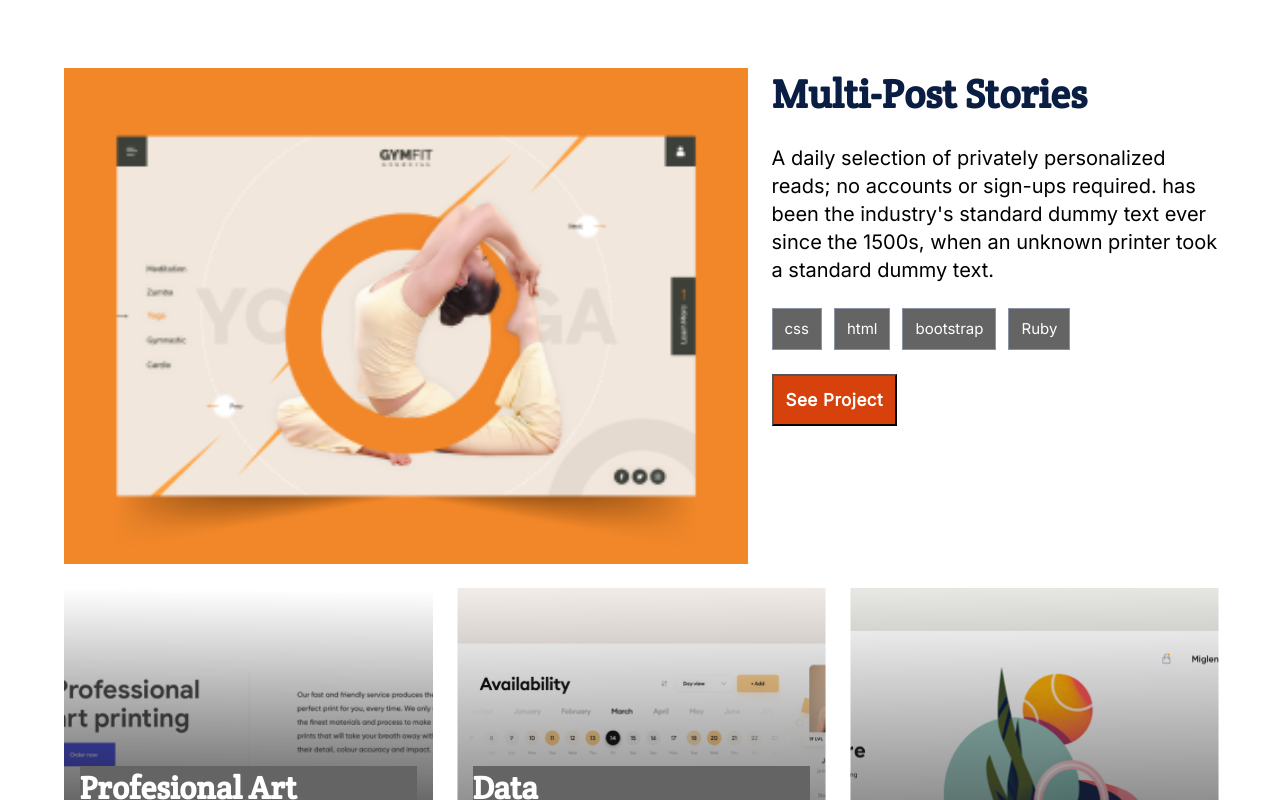
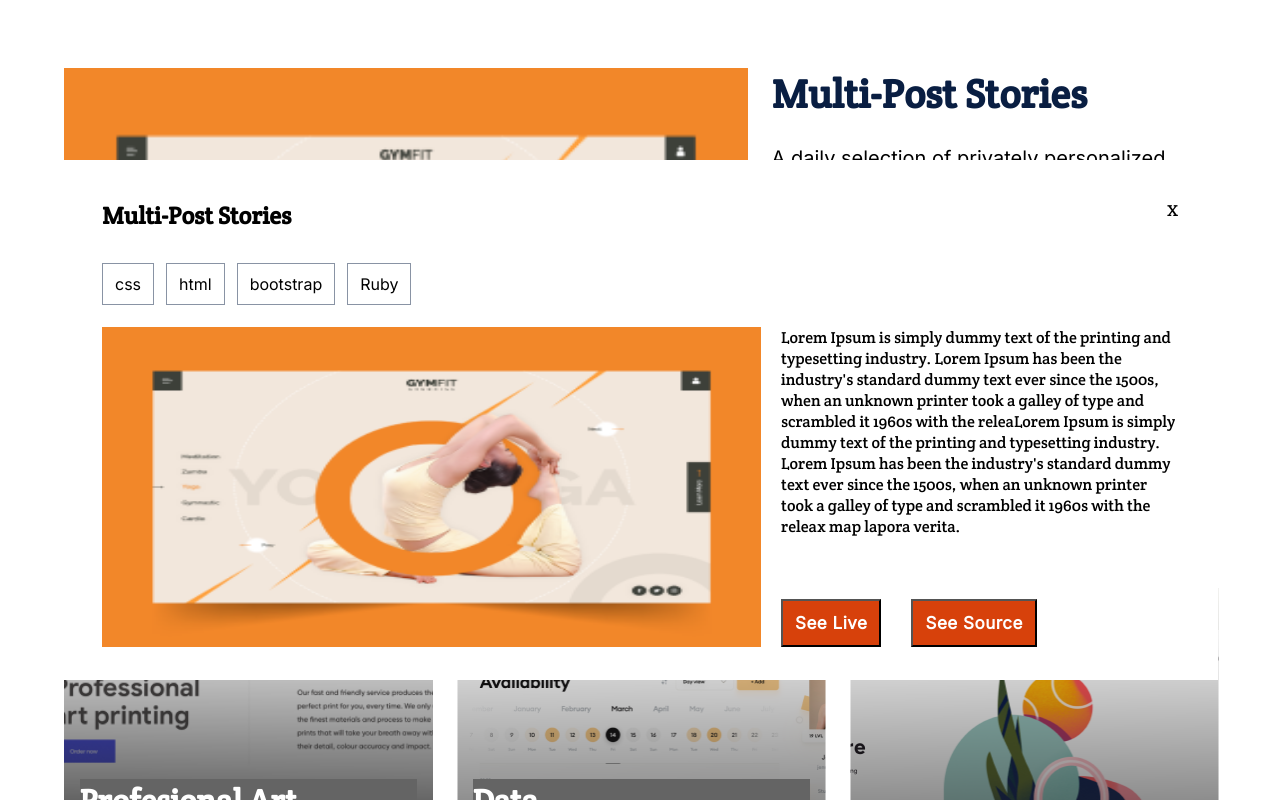
Before and after one commit to JbirdL86/Portfolio, a plain HTML site: page index.html in a window 1280 px wide. Both pictures are taken after a click on the button "See Project". Shown: the part 1157-1957 px from the top of the page. Drawn offline with Linux system fonts and the light colour scheme.

Commit message:
Fix issues with the popup image and add styling to the pop

```diff
--- a/item.js
+++ b/item.js
@@ -10,6 +10,7 @@ function Item(id, name, description, featureImg, tech, liveLink, srcLink) {
 
 const myItems = [];
 const myTech = ['html', 'css', 'Ruby'];
+const multiTech = ['css', 'html', 'bootstrap', 'Ruby'];
 
 function createRow() {
   for (let i = 0; i < 3; i += 1) {
@@ -29,15 +30,84 @@ function createRow() {
   }
 }
 
+function createMultiPost() {
+  const multiPost = new Item('multiporpuse', 'Multi-Post Stories', 'A daily selection of privately personalized reads; no accounts or sign-ups required. has been the industry\'s standard dummy text ever since the 1500s, when an unknown printer took a standard dummy text.', '/assets/ImgPlaceholder.png', multiTech, null, null);
+  const multiButton = document.querySelector('.seeproject');
+
+  multiButton.addEventListener('click', () => {
+    const works = document.getElementById('works');
+    const popup = document.createElement('article');
+    const wrapDiv = document.createElement('div');
+    const closeIconContainer = document.createElement('div');
+    const closeIcon = document.createElement('a');
+    const featureContainer = document.createElement('div');
+    const featureImg = document.createElement('img');
+    const buttonContainer = document.createElement('div');
+    const featureText = document.createElement('p');
+    const liveButton = document.createElement('button');
+    const srcButton = document.createElement('button');
+    const featureTextContainer = document.createElement('div');
+    const popuph2 = document.createElement('h2');
+    const popupUl = document.createElement('ul');
+
+    featureText.textContent = 'Lorem Ipsum is simply dummy text of the printing and typesetting industry. Lorem Ipsum has been the industry\'s standard dummy text ever since the 1500s, when an unknown printer took a galley of type and scrambled it 1960s with the releaLorem Ipsum is simply dummy text of the printing and typesetting industry. Lorem Ipsum has been the industry\'s standard dummy text ever since the 1500s, when an unknown printer took a galley of type and scrambled it 1960s with the releax map lapora verita.';
+    featureImg.src = multiPost.featureImg;
+    closeIcon.textContent = 'X';
+    closeIcon.style.cursor = 'pointer';
+    liveButton.style.cursor = 'pointer';
+    srcButton.style.cursor = 'pointer';
+    liveButton.value = 'See Live';
+    srcButton.value = 'See Source';
+    liveButton.textContent = 'See Live';
+    srcButton.textContent = 'See Source';
+    popuph2.textContent = multiPost.name;
+    popupUl.classList.add('popTech');
+
+    for(let i =0; i < multiPost.tech.length; i += 1){
+      const li = document.createElement('li');
+      li.textContent = multiPost.tech[i];
+      li.classList.add('popTech');
+      popupUl.appendChild(li);
+    }
+
+    closeIconContainer.classList.add('closePopupContainer');
+    featureContainer.classList.add('feature-container');
+    popup.classList.add('popup');
+    liveButton.classList.add('popupButtons');
+    srcButton.classList.add('popupButtons');
+    wrapDiv.classList.add('popupWrapper');
+    buttonContainer.classList.add('buttonContainer');
+    featureTextContainer.classList.add('featureTextContainer');
+
+    closeIconContainer.appendChild(popuph2);
+    closeIconContainer.appendChild(closeIcon);
+    featureContainer.appendChild(featureImg);
+    featureContainer.appendChild(featureTextContainer);
+    featureTextContainer.appendChild(featureText);
+    featureTextContainer.appendChild(buttonContainer);
+    buttonContainer.appendChild(liveButton);
+    buttonContainer.appendChild(srcButton);
+    wrapDiv.appendChild(closeIconContainer);
+    wrapDiv.appendChild(popupUl);
+    wrapDiv.appendChild(featureContainer);
+    popup.appendChild(wrapDiv);
+    works.appendChild(popup);
+    closeIcon.addEventListener('click', () => {
+      popup.style.display = 'none';
+    });
+  });
+}
+
 function createNumberOfRows(numberOfRows) {
   for (let i = 0; i < numberOfRows; i += 1) {
     createRow();
   }
 }
 
-const worksCont = document.querySelector('#works-grid');
 
 function createHtmlForItem(myItems) {
+  const worksCont = document.querySelector('#works-grid');
+
   for (let i = 0; i < myItems.length; i += 1) {
     const article = document.createElement('article');
     const div = document.createElement('div');
@@ -52,7 +122,7 @@ function createHtmlForItem(myItems) {
       const li = document.createElement('li');
 
       li.textContent = myItems[i].tech[j];
-      li.classList.add('textgrid');
+     // li.classList.add('textgrid');
       ulTech.appendChild(li);
     }
     p.textContent = myItems[i].description;
@@ -75,6 +145,8 @@ function createHtmlForItem(myItems) {
       const liveButton = document.createElement('button');
       const srcButton = document.createElement('button');
       const featureTextContainer = document.createElement('div');
+      const popuph2 = document.createElement('h2');
+      const popupUl = document.createElement('ul');
 
       featureText.textContent = 'Lorem Ipsum is simply dummy text of the printing and typesetting industry. Lorem Ipsum has been the industry\'s standard dummy text ever since the 1500s, when an unknown printer took a galley of type and scrambled it 1960s with the releaLorem Ipsum is simply dummy text of the printing and typesetting industry. Lorem Ipsum has been the industry\'s standard dummy text ever since the 1500s, when an unknown printer took a galley of type and scrambled it 1960s with the releax map lapora verita.';
       featureImg.src = featureImgSrc;
@@ -86,6 +158,9 @@ function createHtmlForItem(myItems) {
       srcButton.value = 'See Source';
       liveButton.textContent = 'See Live';
       srcButton.textContent = 'See Source';
+      popuph2.innerHTML = h2.innerHTML;
+      popupUl.innerHTML = ulTech.innerHTML;
+      popupUl.classList = 'popTech';
 
       closeIconContainer.classList.add('closePopupContainer');
       featureContainer.classList.add('feature-container');
@@ -96,7 +171,7 @@ function createHtmlForItem(myItems) {
       buttonContainer.classList.add('buttonContainer');
       featureTextContainer.classList.add('featureTextContainer');
 
-      closeIconContainer.appendChild(h2);
+      closeIconContainer.appendChild(popuph2);
       closeIconContainer.appendChild(closeIcon);
       featureContainer.appendChild(featureImg);
       featureContainer.appendChild(featureTextContainer);
@@ -105,7 +180,7 @@ function createHtmlForItem(myItems) {
       buttonContainer.appendChild(liveButton);
       buttonContainer.appendChild(srcButton);
       wrapDiv.appendChild(closeIconContainer);
-      wrapDiv.appendChild(ulTech);
+      wrapDiv.appendChild(popupUl);
       wrapDiv.appendChild(featureContainer);
       popup.appendChild(wrapDiv);
       works.appendChild(popup);
@@ -123,5 +198,7 @@ function createHtmlForItem(myItems) {
   }
 }
 
+
 createNumberOfRows(2);
+createMultiPost();
 createHtmlForItem(myItems);
--- a/style.css
+++ b/style.css
@@ -311,13 +311,25 @@ header {
   justify-content: space-between;
 }
 
+.popTech {
+  display: flex;
+  margin-top: 20px;
+}
+
+.popTech > li {
+  border: 1px solid #8993a4;
+  font-family: 'Inter', sans-serif;
+  padding: 10px 12px;
+  margin: 12px 12px 22px 0;
+}
+
 .feature-container {
   display: flex;
   flex-direction: column;
 }
 
 .feature-container > img {
-  height: 220px;
+  height: 40vh;
   margin: 20px 0;
 }
 
@@ -805,6 +817,7 @@ header {
   .popup {
     position: fixed;
     min-width: 1156px;
+    min-height: 408px;
     height: 65vh;
     top: 20vh;
     background-color: white;
@@ -819,7 +832,7 @@ header {
   }
 
   .feature-container > img {
-    height: 448px;
+    height: 40vh;
     min-width: 659px;
     margin: 0 20px 0 0;
   }
```
